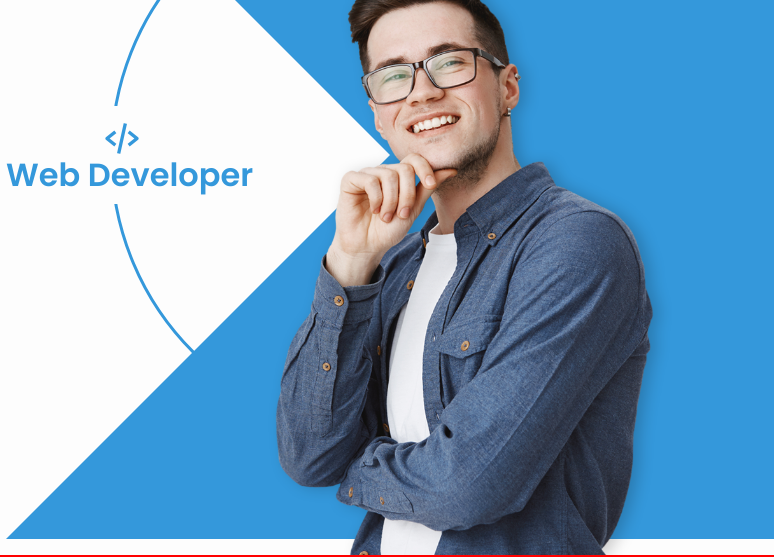
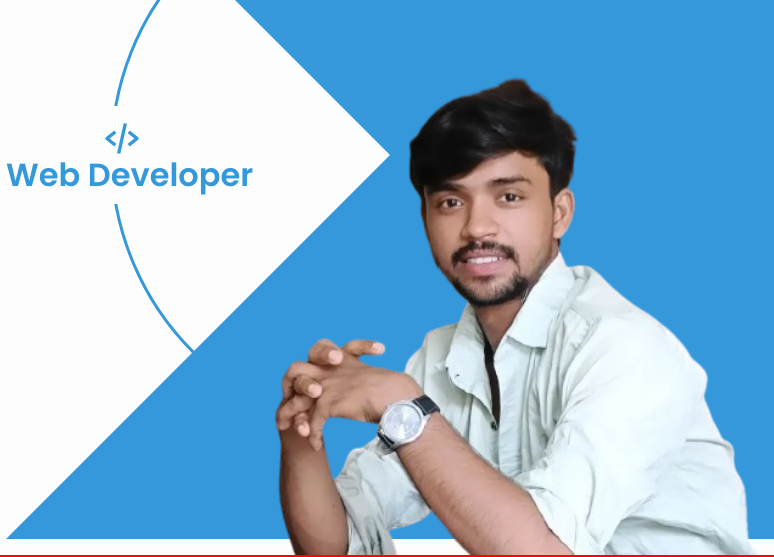
Before and after one commit to ackrunalrv/officialsaif, a plain HTML site: page index.html in a window 1280 px wide. Shown: the part 245-802 px from the top of the page, 506-1280 px from the left. Drawn offline with nearby package versions, Linux system fonts and the light colour scheme; files whose address does not match are found by name.

Commit message:
add home img

```diff
--- a/css/style.css
+++ b/css/style.css
@@ -223,8 +223,8 @@ section {
 .home-img img {
     position: absolute;
     bottom: 0;
-    right: 10rem;
-    width: 32%;
+    right: 1.5rem;
+    width: 45%;
     pointer-events: none;
 }
 
--- a/index.html
+++ b/index.html
@@ -78,7 +78,7 @@
         </div>
 
         <div class="home-img">
-            <img src="img/home.png" alt="">
+            <img src="img/saif.jpg" alt="">
         </div>
     </section>
 
```
